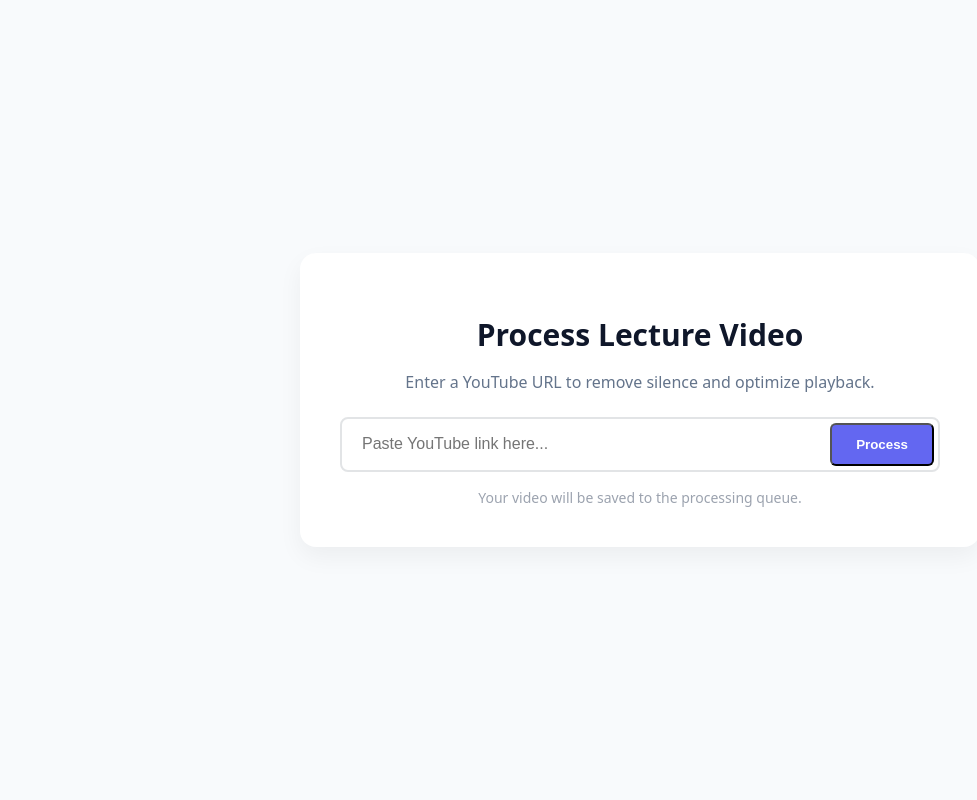
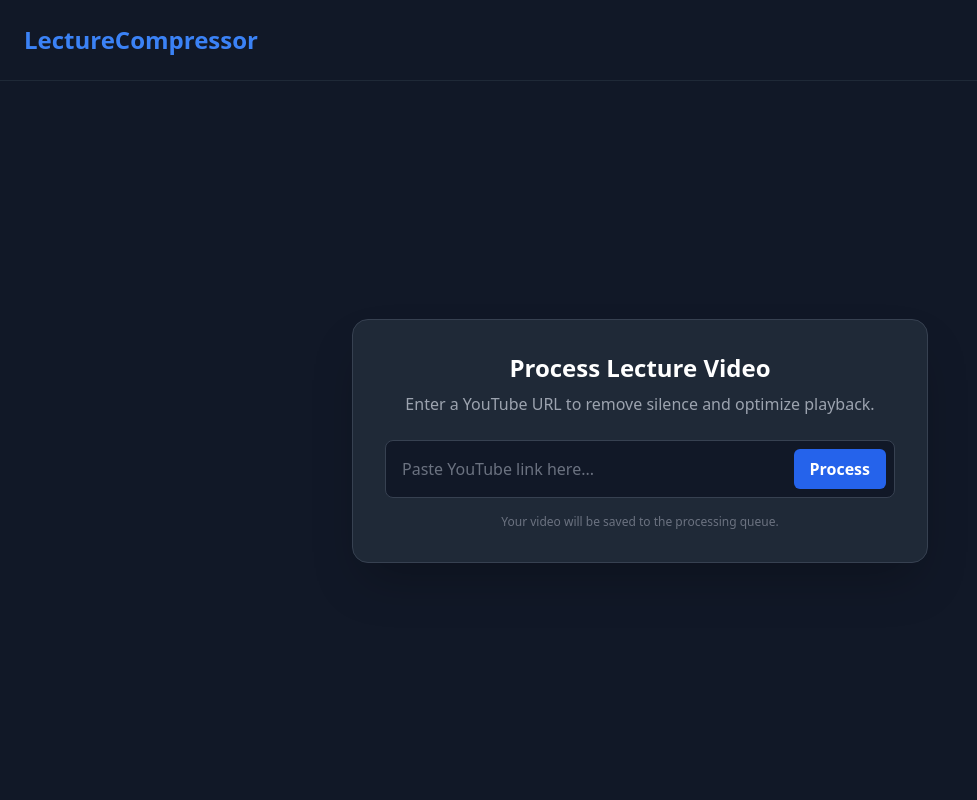
Before and after one commit to RideZaWind/lecture-compressor, a Flask app: page / in a window 1280 px wide. Shown: the whole page, without its empty margins (0-977 px from the left). Run offline with Flask 3, Linux system fonts and the light colour scheme; some libraries are stand-ins or nearby versions.

Commit message:
UI Changes

```diff
--- a/app/routes.py
+++ b/app/routes.py
@@ -73,13 +73,12 @@ def start_processing():
 def view_status(video_id):
     return render_template('status.html', video_id=video_id)
 
-from flask import url_for, make_response
-from bson.objectid import ObjectId
 
 @app.route('/status-poll/<video_id>')
 def status_poll(video_id):
     document = videos_collection.find_one({"_id": ObjectId(video_id)})
     if not document:
+        # TODO: look into a better response
         return "<div class='text-red-500'>Error: Job not found.</div>", 404
 
     status = document.get("status")
--- a/app/templates/base.html
+++ b/app/templates/base.html
@@ -2,16 +2,22 @@
 <html lang="en">
 <head>
     <meta charset="UTF-8">
+    <meta name="viewport" content="width=device-width, initial-scale=1.0">
     <title>Lecture Compressor</title>
+    <script src="https://cdn.tailwindcss.com"></script>
     <script src="https://unpkg.com/htmx.org@1.9.10"></script>
-    <script src="https://cdn.tailwindcss.com"></script>
 </head>
-<body class="bg-gray-900 text-white font-sans">
+<body class="bg-gray-900 text-white min-h-screen flex flex-col">
+
+    <!-- Navbar -->
     <nav class="p-6 border-b border-gray-800">
         <h1 class="text-2xl font-bold text-blue-500">LectureCompressor</h1>
     </nav>
-    <main class="container mx-auto mt-10 p-4">
+
+    <!-- Page Content -->
+    <main class="flex-1 flex items-center justify-center p-4">
         {% block content %}{% endblock %}
     </main>
+
 </body>
 </html>
--- a/app/templates/index.html
+++ b/app/templates/index.html
@@ -1,109 +1,36 @@
-<!DOCTYPE html>
-<html lang="en">
-<head>
-    <meta charset="utf-8">
-    <meta name="viewport" content="width=device-width, initial-scale=1">
-    <title>Video Processor | Auto-Edit Lectures</title>
-    <style>
-        /* [Your provided CSS variables and Tailwind resets go here] */
-        :root {
-            --primary: #6367f1;
-            --primary-dark: #4f46e5;
-            --white: #fff;
-            --light-gray: #f8fafc;
-            --line-color: #e2e4e6;
-        }
+{% extends "base.html" %}
 
-        body {
-            font-family: ui-sans-serif, system-ui, sans-serif;
-            background-color: var(--light-gray);
-            display: flex;
-            justify-content: center;
-            align-items: center;
-            min-height: 100vh;
-            margin: 0;
-        }
+{% block content %}
+<div class="w-full max-w-xl">
+    <div class="bg-gray-800 p-8 rounded-2xl shadow-2xl border border-gray-700 text-center">
 
-        .converter-card {
-            background: var(--white);
-            padding: 2.5rem;
-            border-radius: 1rem;
-            box-shadow: 0 10px 25px rgba(0,0,0,0.05);
-            width: 100%;
-            max-width: 600px;
-            text-align: center;
-        }
-
-        .input-group {
-            display: flex;
-            gap: 0.5rem;
-            margin-top: 1.5rem;
-            border: 2px solid var(--line-color);
-            border-radius: 0.5rem;
-            padding: 0.25rem;
-            transition: border-color 0.2s;
-        }
-
-        .input-group:focus-within {
-            border-color: var(--primary);
-        }
-
-        input[type="url"] {
-            flex: 1;
-            padding: 0.75rem 1rem;
-            outline: none;
-            border: none;
-            font-size: 1rem;
-        }
-
-        button[type="submit"] {
-            background-color: var(--primary);
-            color: var(--white);
-            padding: 0.75rem 1.5rem;
-            border-radius: 0.375rem;
-            font-weight: 600;
-            transition: background-color 0.2s;
-            cursor: pointer;
-        }
-
-        button[type="submit"]:hover {
-            background-color: var(--primary-dark);
-        }
-
-        h1 {
-            font-size: 1.875rem;
-            font-weight: 800;
-            color: #0f172a;
-            margin-bottom: 0.5rem;
-        }
-
-        p {
-            color: #64748b;
-        }
-    </style>
-</head>
-<body>
-
-    <div class="converter-card">
-        <h1>Process Lecture Video</h1>
-        <p>Enter a YouTube URL to remove silence and optimize playback.</p>
+        <h1 class="text-2xl font-bold mb-2">Process Lecture Video</h1>
+        <p class="text-gray-400 mb-6">
+            Enter a YouTube URL to remove silence and optimize playback.
+        </p>
 
         <form action="/" method="POST">
-            <div class="input-group">
+            <div class="flex gap-2 bg-gray-900 border border-gray-700 rounded-lg p-2 focus-within:border-blue-500">
                 <input
                     type="url"
                     name="youtube_url"
                     placeholder="Paste YouTube link here..."
                     required
+                    class="flex-1 bg-transparent outline-none px-2 text-white placeholder-gray-500"
                 >
-                <button type="submit">Process</button>
+                <button
+                    type="submit"
+                    class="bg-blue-600 hover:bg-blue-700 transition px-4 py-2 rounded-md font-semibold"
+                >
+                    Process
+                </button>
             </div>
         </form>
 
-        <div style="margin-top: 1rem; font-size: 0.875rem; color: #9ca3af;">
+        <p class="mt-4 text-xs text-gray-500">
             Your video will be saved to the processing queue.
-        </div>
+        </p>
+
     </div>
-
-</body>
-</html>
+</div>
+{% endblock %}
```
Also changed, not shown: app/templates/customize.html (+59 -38 lines).
